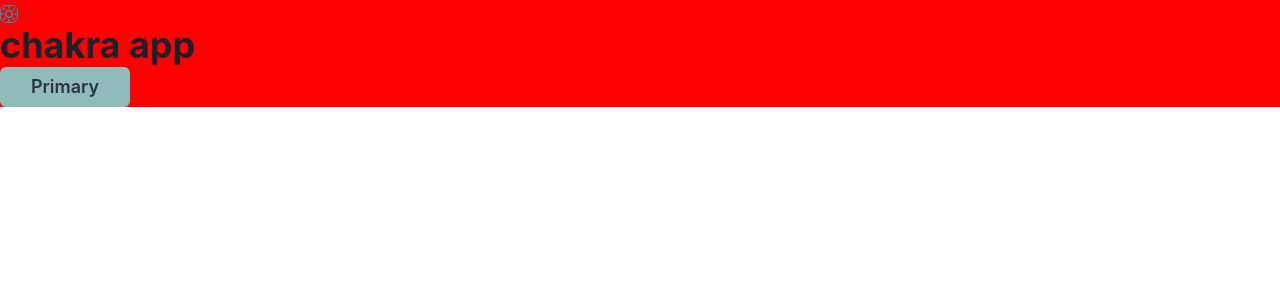
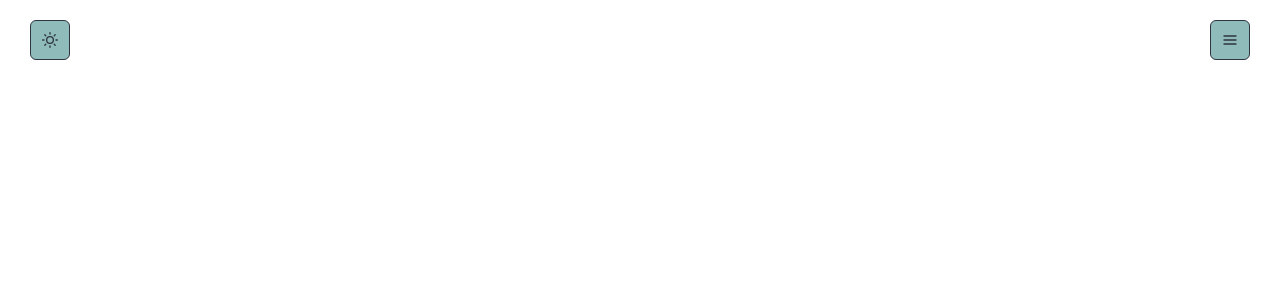
Before and after one commit to edavetisyan/edape-homepage, a React (Create React App) app: page / in a window 1280 px wide. Shown: the top 300 px of the page. Built offline with nearby package versions, Linux system fonts and the light colour scheme.

Commit message:
feat: configure chakra, added menu test

```diff
--- a/src/App.tsx
+++ b/src/App.tsx
@@ -1,22 +1,22 @@
 import React from 'react';
-import { Box, Button, Heading, IconButton, useColorMode } from '@chakra-ui/react';
+import { Box, IconButton, useColorMode } from '@chakra-ui/react';
 import { MoonIcon, SunIcon } from '@chakra-ui/icons';
+import HomeScreen from './screens/HomeScreen';
 
 const App: React.FC = () => {
   const { colorMode, toggleColorMode } = useColorMode()
   return (
-    <Box bg={'red'} as='div'>
+    <Box p={'20px 30px 0px 30px'} as='header' width={'100%'} display={'flex'} flexDir={'row'} justifyContent={'space-between'}>
       <IconButton
         icon={colorMode === "light" ? <SunIcon /> : <MoonIcon />}
         variant='outline'
         colorScheme='cyan'
         aria-label='Color mode switcher'
         onClick={toggleColorMode}
+        width={'40px'}
+        height={'40px'}
       />
-      <Heading as='h2'>chakra app</Heading>
-      <Button
-        variant='primary'
-      >primary</Button>
+      <HomeScreen />
     </Box>
   );
 }
--- a/src/UI/componentsStyles.ts
+++ b/src/UI/componentsStyles.ts
@@ -21,6 +21,11 @@ export const ButtonStyle: ComponentStyleConfig = {
         height: '50px',
         transition: 'all 500ms ease-in-out',
       }
+    }),
+    outline: (props) => ({
+
+      bg: mode('nord7', 'nord10')(props),
+      color: mode('nord0', 'nord6')(props),
     })
   },
   // default values for 'size', 'variant' and 'colorScheme'
--- /dev/null
+++ b/src/screens/HomeScreen.tsx
@@ -0,0 +1,16 @@
+import React from "react";
+import {
+  Box,
+} from '@chakra-ui/react'
+import MyMenuButton from './components/MyMenuButton'
+class HomeScreen extends React.Component {
+  render() {
+    return (
+      <Box>
+        <MyMenuButton />
+      </Box>
+    )
+  }
+}
+
+export default HomeScreen
--- /dev/null
+++ b/src/screens/components/MyMenuButton.tsx
@@ -0,0 +1,38 @@
+import { AddIcon, EditIcon, ExternalLinkIcon, HamburgerIcon, RepeatIcon } from "@chakra-ui/icons"
+import { IconButton, Menu, MenuButton, MenuItem, MenuList } from "@chakra-ui/react"
+import React from "react"
+
+
+class MyMenuButton extends React.Component {
+  render() {
+    return (
+      <Menu isLazy>
+        <MenuButton
+          as={IconButton}
+          aria-label='Options'
+          icon={<HamburgerIcon />}
+          variant='outline'
+          width={'40px'}
+          height={'40px'}
+        />
+        <MenuList>
+          <MenuItem icon={<AddIcon />} command='⌘T'>
+            New Tab
+          </MenuItem>
+          <MenuItem icon={<ExternalLinkIcon />} command='⌘N'>
+            New Window
+          </MenuItem>
+          <MenuItem icon={<RepeatIcon />} command='⌘⇧N'>
+            Open Closed Tab
+          </MenuItem>
+          <MenuItem icon={<EditIcon />} command='⌘O'>
+            Open File...
+          </MenuItem>
+        </MenuList>
+      </Menu>
+
+    )
+  }
+}
+
+export default MyMenuButton
```
